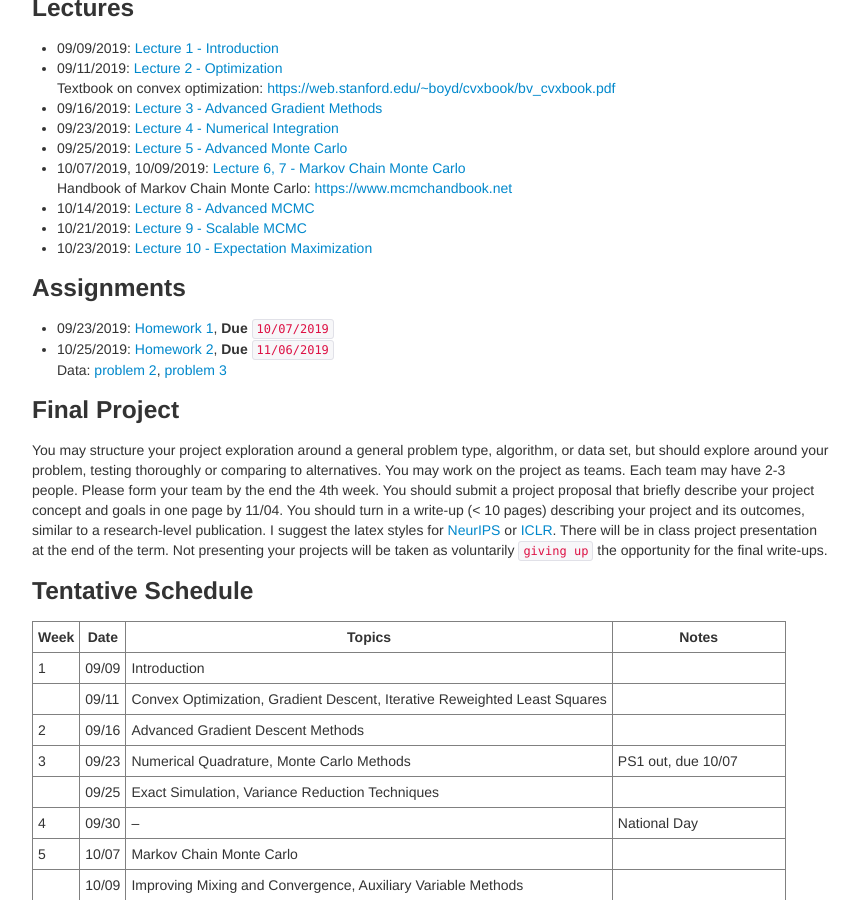
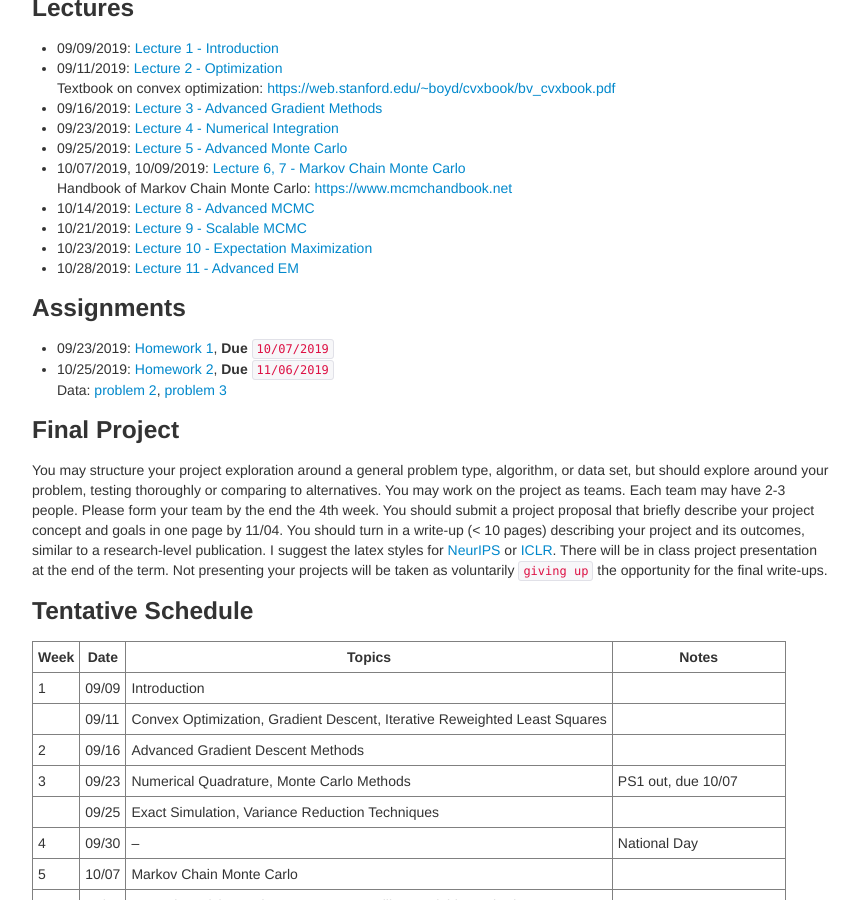
Before and after one commit to zcrabbit/zcrabbit.github.io, a Jekyll site: the page built from courses/mcs-f19.md, in a window 1280 px wide and 900 px high, scrolled down 1125 px. Shown: the whole window, without its empty margins (208-1068 px from the left). Built offline with Jekyll 4.4.1, drawn with Linux system fonts in a browser that asks for light colours.

Commit message:
lecture 11 out

```diff
--- a/courses/mcs-f19.md
+++ b/courses/mcs-f19.md
@@ -48,6 +48,7 @@ We will use python during the course. A good Python tutorial is available at <ht
 - 10/14/2019: [Lecture 8 - Advanced MCMC]({{sites.baseurl}}/static/slides/mcs_fall19/lec08.pdf)
 - 10/21/2019: [Lecture 9 - Scalable MCMC]({{sites.baseurl}}/static/slides/mcs_fall19/lec09.pdf)
 - 10/23/2019: [Lecture 10 - Expectation Maximization]({{sites.baseurl}}/static/slides/mcs_fall19/lec10.pdf)
+- 10/28/2019: [Lecture 11 - Advanced EM]({{sites.baseurl}}/static/slides/mcs_fall19/lec11.pdf)
 
 ### Assignments
 - 09/23/2019: [Homework 1]({{sites.baseurl}}/static/slides/mcs_fall19/hw01.pdf), **Due** `10/07/2019`
```
Also changed, not shown: 2 other files.
